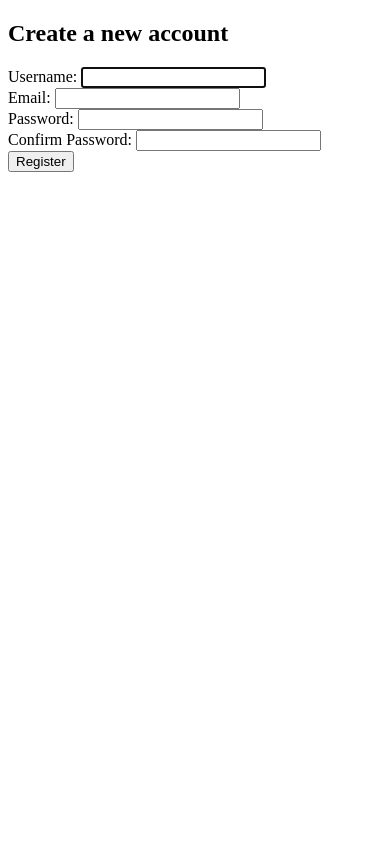
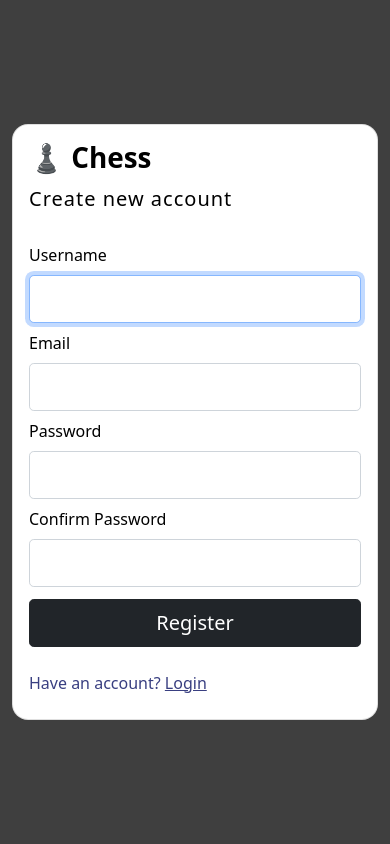
Before and after one commit to vk-2000/multiplayer_chess_django, a Django app: page /register/ in a window 390 px wide. Run offline with Django 3.2, Linux system fonts and the light colour scheme; some libraries are stand-ins or nearby versions.

Commit message:
update registration page

```diff
--- a/multiplayer_chess/forms.py
+++ b/multiplayer_chess/forms.py
@@ -10,9 +10,9 @@ class LoginForm(AuthenticationForm):
             visible.field.widget.attrs['class'] = 'form-control form-control-lg'
 
 
-class NewUserForm(UserCreationForm):
+class RegisterForm(UserCreationForm):
     def __init__(self, *args, **kwargs):
-        super(NewUserForm, self).__init__(*args, **kwargs)
+        super(RegisterForm, self).__init__(*args, **kwargs)
         for visible in self.visible_fields():
             visible.field.widget.attrs['class'] = 'form-control form-control-lg'
     email = forms.EmailField(required=True)
@@ -20,3 +20,15 @@ class NewUserForm(UserCreationForm):
     class Meta:
         model = User
         fields = ("username", "email", "password1", "password2")
+
+
+# class NewUserForm(UserCreationForm):
+#     def __init__(self, *args, **kwargs):
+#         super(NewUserForm, self).__init__(*args, **kwargs)
+#         for visible in self.visible_fields():
+#             visible.field.widget.attrs['class'] = 'form-control form-control-lg'
+#     email = forms.EmailField(required=True)
+
+#     class Meta:
+#         model = User
+#         fields = ("username", "email", "password1", "password2")
--- a/multiplayer_chess/templates/multiplayer_chess/gameroom.html
+++ b/multiplayer_chess/templates/multiplayer_chess/gameroom.html
@@ -153,6 +153,9 @@
         // const cells = document.getElementById('board').getElementsByTagName('td');
         const cells = document.querySelectorAll('.cell');
         const highlights = document.querySelectorAll('.highlight');
+        for (let i = 0; i < 64; i++) {
+            highlights[i].classList.add("hidden");
+        }
 
     </script>
     <script src="{% static 'multiplayer_chess/gameroom.js' %}"></script>
--- a/multiplayer_chess/templates/multiplayer_chess/register.html
+++ b/multiplayer_chess/templates/multiplayer_chess/register.html
@@ -1,4 +1,82 @@
+
+
+{% extends 'multiplayer_chess/base.html' %}
 {% load static %}
+{% block css %}
+    <link rel="stylesheet" href="{% static 'multiplayer_chess/form.css' %}">
+{% endblock %}
+
+{% block content %}
+
+
+
+<section>
+    <div class="container py-3 h-100" >
+      <div class="row d-flex justify-content-center align-items-center h-100" >
+        <div class="col col-xl-10">
+          <div class="card" style="border-radius: 1rem;">
+            <div class="row g-0">
+              <div class="col-md-6 col-lg-5 d-none d-md-flex">
+                <img
+                  src="https://images.unsplash.com/photo-1619163413327-546fdb903195?ixlib=rb-1.2.1&ixid=MnwxMjA3fDB8MHxwaG90by1wYWdlfHx8fGVufDB8fHx8&auto=format&fit=crop&w=387&q=80"
+                  alt="login form"
+                  class="img-fluid" style="border-radius: 1rem 0 0 1rem;"
+                />
+              </div>
+              <div class="col-md-6 col-lg-7 d-flex align-items-center">
+                <div class="card-body m-0 p-3 p-lg-5 text-black">
+
+                  <form method="post">
+                    {% csrf_token %}
+                    <div class="d-flex align-items-center mb-2 pb-1">
+                      <span class="h1 fw-bold mb-0">&#9823; Chess</span>
+                    </div>
+
+                    <h5 class="fw-normal mb-3 pb-3" style="letter-spacing: 1px;">Create new account</h5>
+
+                    <div class="form-outline mb-2">
+
+                      <label class="form-label" for="id_username">Username</label>
+                        {{ register_form.username }}
+                    </div>
+
+                    <div class="form-outline mb-2">
+
+                        <label class="form-label" for="id_username">Email</label>
+                          {{ register_form.email }}
+                      </div>
+
+                    <div class="form-outline mb-2">
+
+                      <label class="form-label" for="id_password1">Password</label>
+                        {{ register_form.password1 }}
+                    </div>
+
+                    <div class="form-outline mb-2">
+
+                        <label class="form-label" for="id_password2">Confirm Password</label>
+                          {{ register_form.password2 }}
+                      </div>
+
+                    <div class="pt-1 mb-4 d-grid">
+                      <button class="btn btn-dark btn-lg" type="submit">Register</button>
+                    </div>
+                    <p class="mb-2 pb-lg-2" style="color: #393f81;">Have an account? <a style="color: #393f81;" href="{% url 'multiplayer_chess:login' %}">Login</a></p>
+                  </form>
+
+                </div>
+              </div>
+            </div>
+          </div>
+        </div>
+      </div>
+    </div>
+  </section>
+
+{% endblock %}
+
+
+<!-- {% load static %}
 <!DOCTYPE html>
 <html lang="en">
 <head>
@@ -37,4 +115,4 @@
     </div>
 
 </body>
-</html>
+</html> -->
--- a/multiplayer_chess/views.py
+++ b/multiplayer_chess/views.py
@@ -8,7 +8,7 @@ from django.contrib import messages
 from matplotlib.style import use
 from django.db.models import Q
 from multiplayer_chess.models import Friend_Request, Player
-from .forms import NewUserForm, LoginForm
+from .forms import LoginForm, RegisterForm
 from django.contrib.auth.forms import AuthenticationForm
 from django.contrib.auth.decorators import login_required
 
@@ -47,7 +47,7 @@ def logoutView(request):
 
 def registerView(request):
     if request.method == 'POST':
-        form = NewUserForm(request.POST)
+        form = RegisterForm(request.POST)
         try:
             user = form.save()
             Player.objects.create(user=user)
@@ -56,8 +56,8 @@ def registerView(request):
             return redirect("multiplayer_chess:home")
         except Exception as e:
             messages.error(request, str(e))
-    form = NewUserForm()
-    return render(request=request, template_name="multiplayer_chess/register.html", context={"form": form})
+    form = RegisterForm()
+    return render(request=request, template_name="multiplayer_chess/register.html", context={"register_form": form})
 
 
 @login_required(login_url='/login')
@@ -151,7 +151,10 @@ def player_info(request):
     rating = 0
     total_games = p.played_in.all().count()
     games_won = p.winner.all().count()
-    win_percent = games_won/total_games * 100
+    if total_games == 0:
+        win_percent = 0
+    else:
+        win_percent = games_won/total_games * 100
     recent_games = p.played_in.all().order_by('-time')[:5]
     recent_games_arr = []
     for game in recent_games:
```
Also changed, not shown: multiplayer_chess/templates/multiplayer_chess/login.html (+0 -23 lines).
